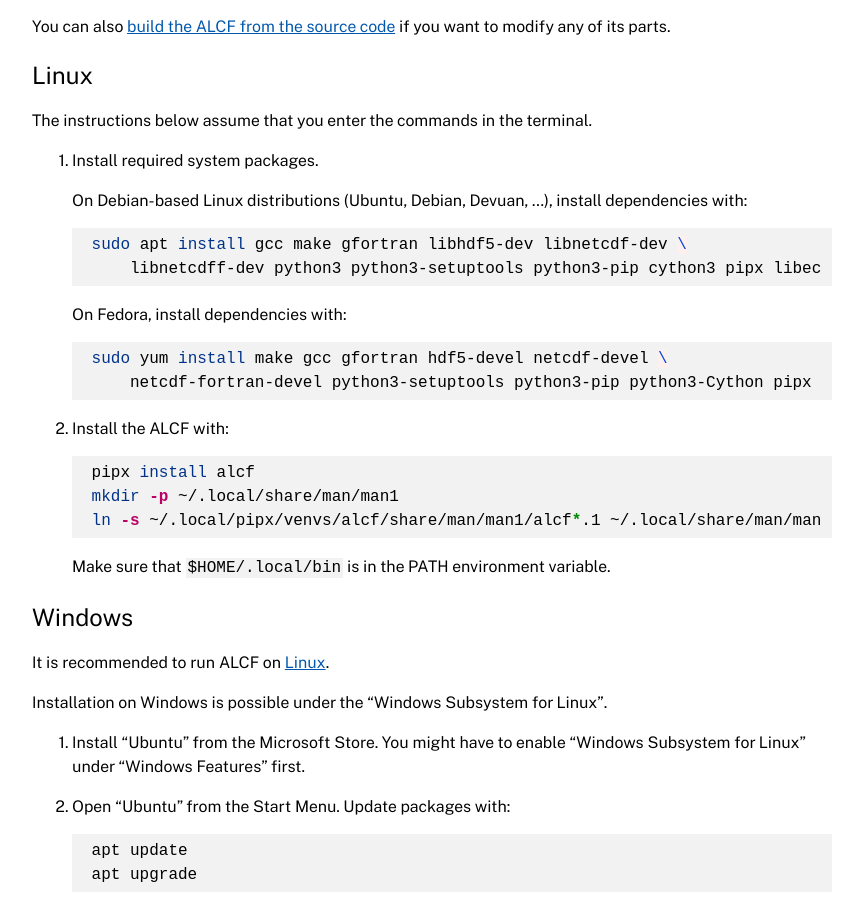
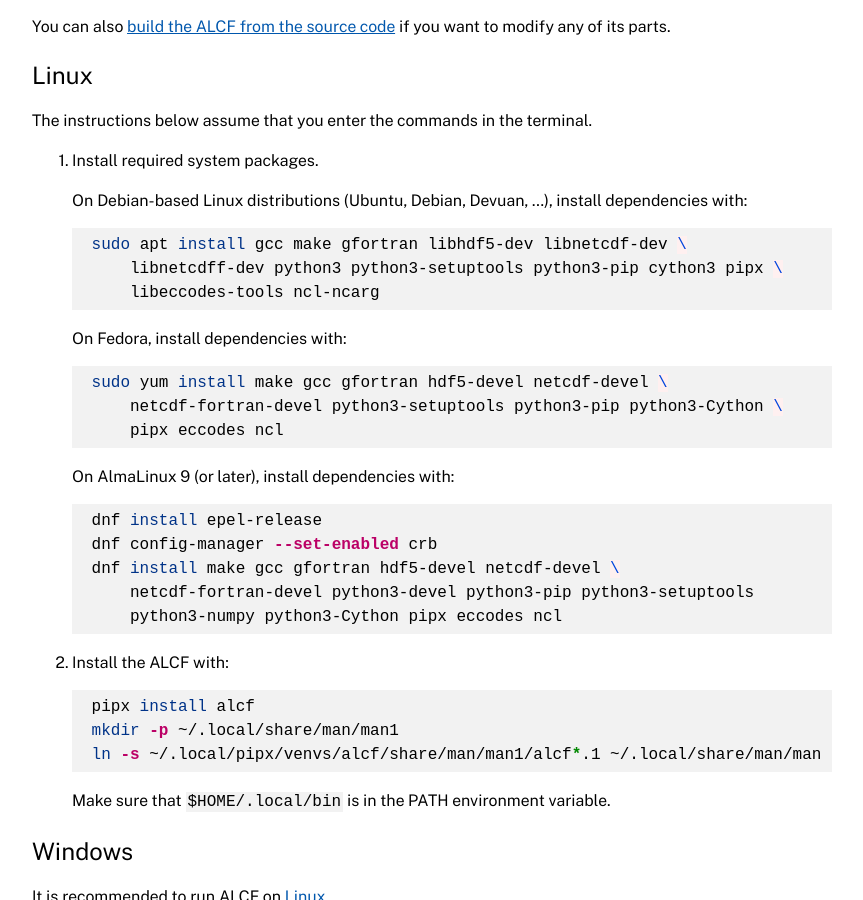
Before and after one commit to alcf-lidar/alcf, a Jekyll site: the page built from docs/installation/index.md, in a window 1280 px wide and 900 px high, scrolled down 486 px. Shown: the whole window, without its empty margins (208-1071 px from the left). Built offline with Jekyll 4.4.1, drawn with Linux system fonts in a browser that asks for light colours.

Commit message:
docs: Installation instructions for AlmaLinux 9

````diff
--- a/docs/installation/index.md
+++ b/docs/installation/index.md
@@ -25,14 +25,26 @@
 
     ```sh
     sudo apt install gcc make gfortran libhdf5-dev libnetcdf-dev \
-        libnetcdff-dev python3 python3-setuptools python3-pip cython3 pipx libeccodes-tools ncl-ncarg
+        libnetcdff-dev python3 python3-setuptools python3-pip cython3 pipx \
+        libeccodes-tools ncl-ncarg
     ```
 
     On Fedora, install dependencies with:
 
     ```sh
     sudo yum install make gcc gfortran hdf5-devel netcdf-devel \
-        netcdf-fortran-devel python3-setuptools python3-pip python3-Cython pipx eccodes ncl
+        netcdf-fortran-devel python3-setuptools python3-pip python3-Cython \
+        pipx eccodes ncl
+    ```
+
+    On AlmaLinux 9 (or later), install dependencies with:
+
+    ```sh
+    dnf install epel-release
+    dnf config-manager --set-enabled crb
+    dnf install make gcc gfortran hdf5-devel netcdf-devel \
+        netcdf-fortran-devel python3-devel python3-pip python3-setuptools
+        python3-numpy python3-Cython pipx eccodes ncl
     ```
 
 2. Install the ALCF with:
@@ -61,12 +73,12 @@
     apt upgrade
     ```
 
-	Follow the instructions above for installation on [Linux](#linux)
-	(Debian-based distributions).
+    Follow the instructions above for installation on [Linux](#linux)
+    (Debian-based distributions).
 
-	Note: You can use `cd /mnt/c/Users/<user>`, where `<user>` is your Windows
-	user name to change the current directory to your home directory, and `ls`
-	to list the directory contents.
+    Note: You can use `cd /mnt/c/Users/<user>`, where `<user>` is your Windows
+    user name to change the current directory to your home directory, and `ls`
+    to list the directory contents.
 
 ### macOS
 
````
